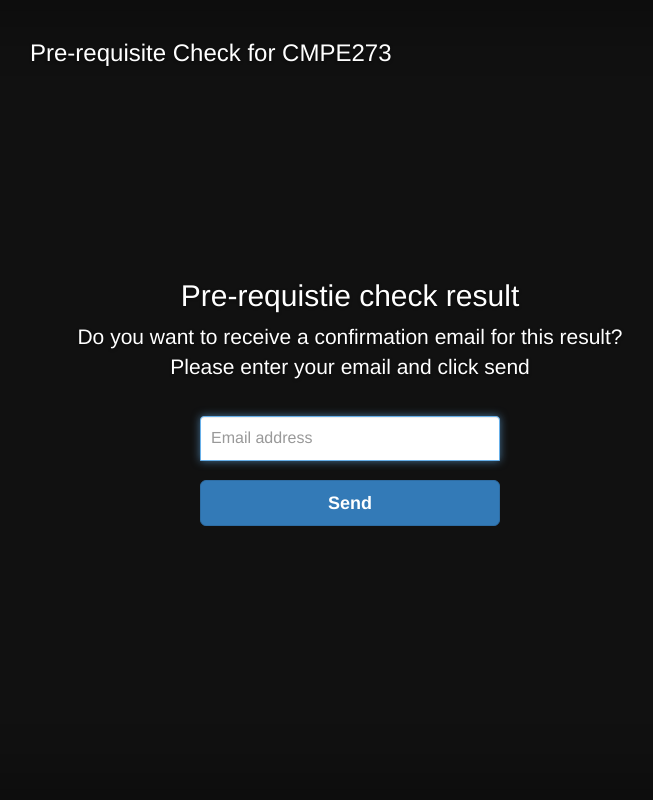
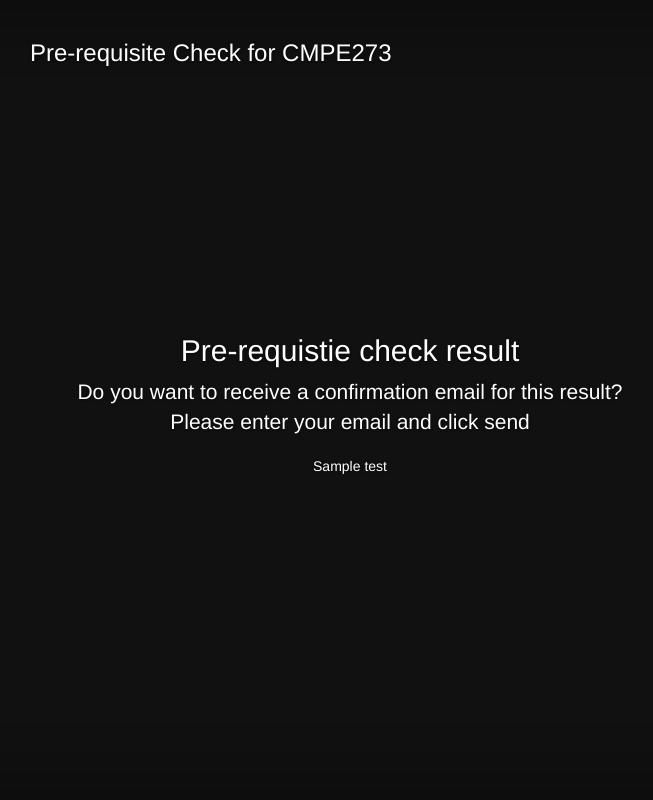
Before and after one commit to ericclone/CMPE273-Team-Project, a Flask app: template flask-aws-tutorial-master/templates/confirmation.html in a window 1280 px wide. Shown: the whole page, without its empty margins (290-943 px from the left). Run offline with Flask 2, Linux system fonts and the light colour scheme; the template is opened without the code that fills it: most values are stand-ins (such as "Sample title", 1, 10 or a date in 2020); some libraries are stand-ins or nearby versions.

Commit message:
Update READEME

```diff
--- a/flask-aws-tutorial-master/applicationFlask.py
+++ b/flask-aws-tutorial-master/applicationFlask.py
@@ -161,11 +161,13 @@ def send_mail():
 
 @application.route("/confirmation", methods=['GET', 'POST'])
 def confirmation():
-    #return render_template("confirmation.html")
+
     cursor = mysql.connection.cursor()
     cursor.execute("SELECT * from flaskdb.Pre_student")
     data = cursor.fetchall()
-    return str(data)
+    #return str(data)
+    test = "CMPE273"
+    return render_template('confirmation.html', test = test)
 
 def check_course_pre(taken_course_list, pre_list):
     pre_amout = sizeof(pre_list)
--- a/flask-aws-tutorial-master/templates/confirmation.html
+++ b/flask-aws-tutorial-master/templates/confirmation.html
@@ -38,15 +38,7 @@
           <div class="inner cover">
             <h2 class="cover-heading">Pre-requistie check result</h2>
             <p class="lead">Do you want to receive a confirmation email for this result? <br> Please enter your email and click send</p>
-
-            <form class="form-signin" action="/send_mail" method="post">
-
-              <label for="inputEmail" class="sr-only">Email address</label>
-              <input type="email" id="inputEmail" class="form-control" placeholder="Email address" required autofocus>
-
-              <br>
-              <input class="btn btn-lg btn-primary btn-block" type="submit" value="Send">
-            </form>
+            <p> {{test}} </p>
 
           </div>
 
```
Also changed, not shown: README.md.
